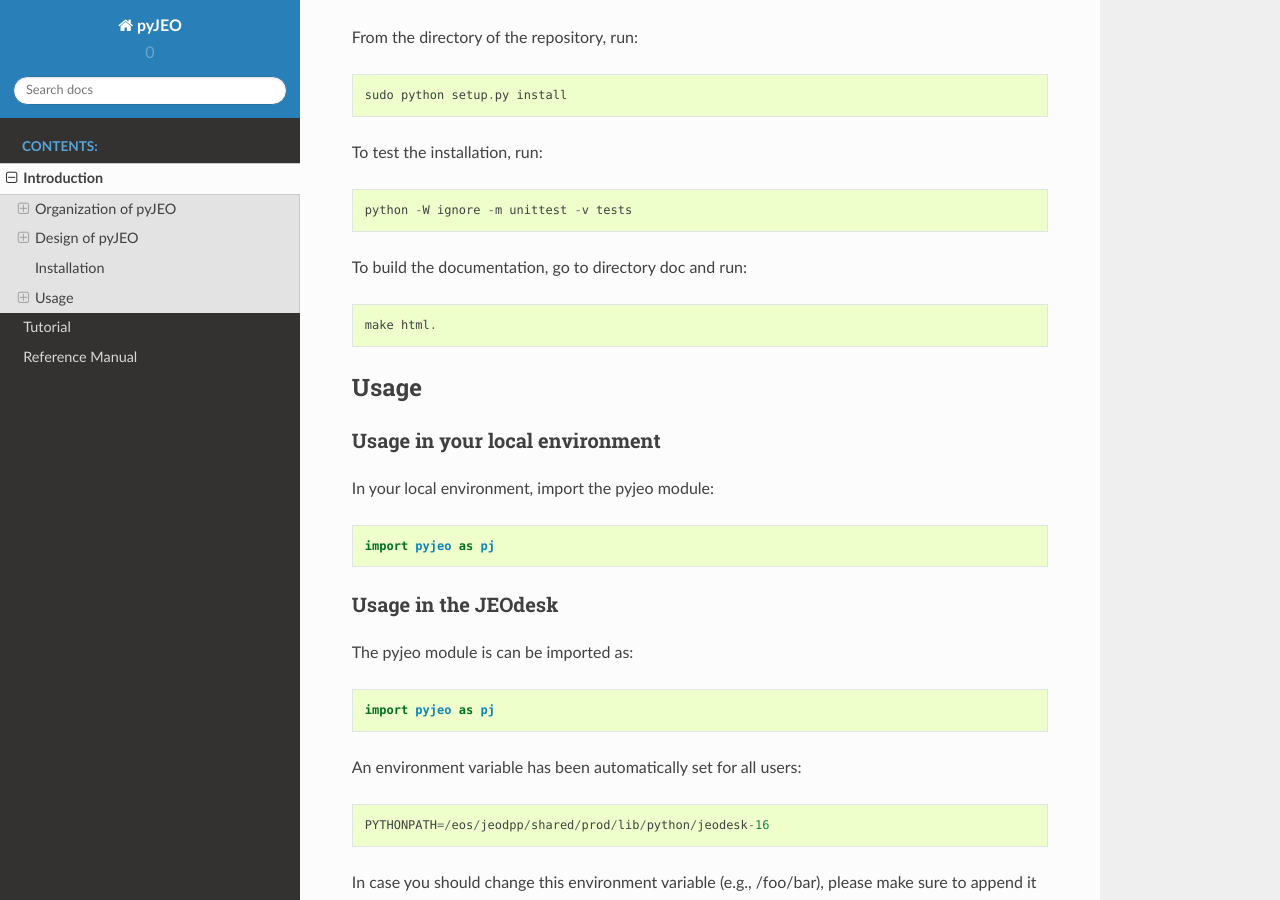
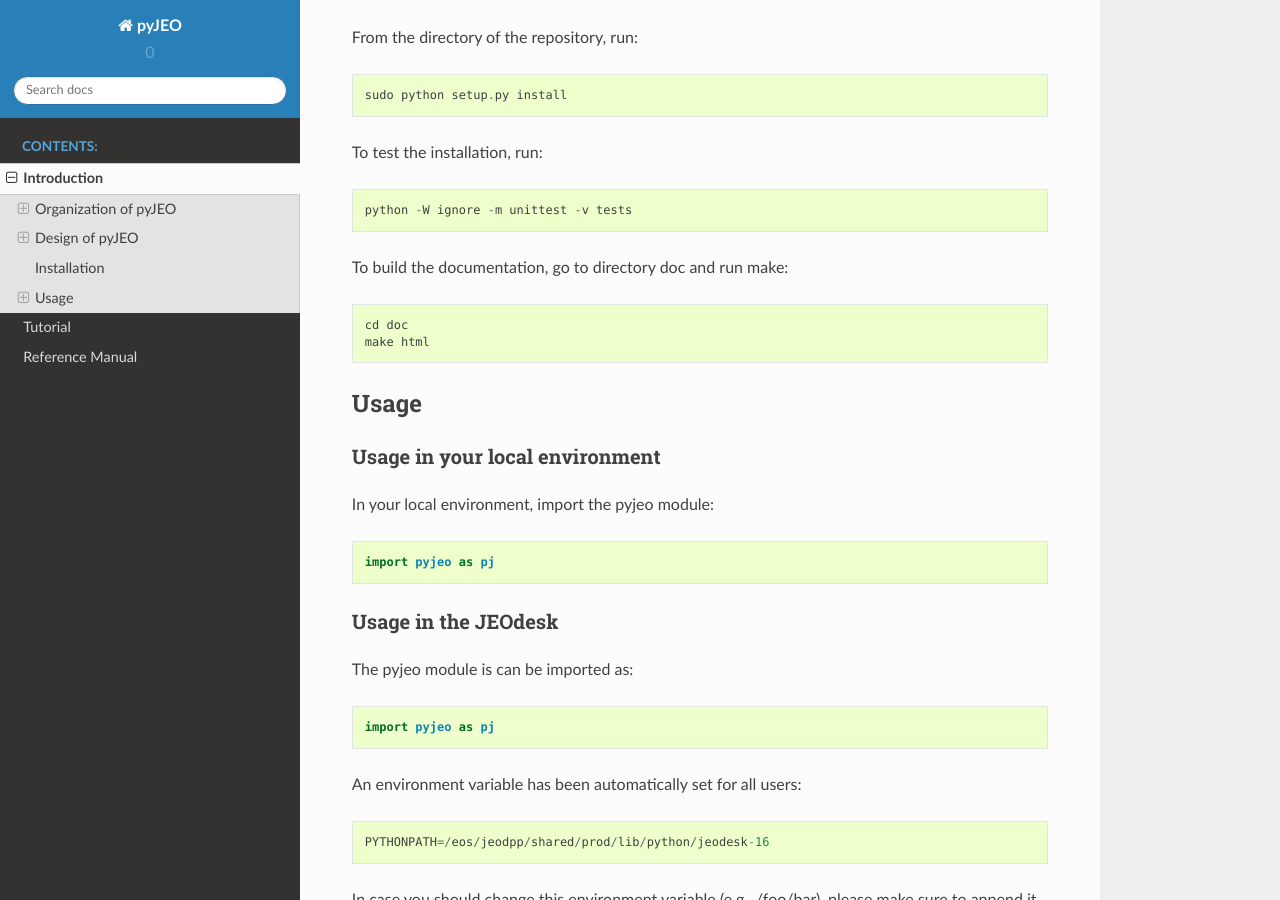
Before and after one commit to ec-jrc/jeolib-pyjeo, a Sphinx documentation site: the page built from doc/1_intro.rst, in a window 1280 px wide and 900 px high, scrolled down 2724 px. Built offline with Sphinx 7.4.7 and the Read the Docs theme 2.0.0, drawn with Linux system fonts in a browser that asks for light colours.

Commit message:
make manual to create docs more explicible

```diff
--- a/doc/1_intro.rst
+++ b/doc/1_intro.rst
@@ -82,9 +82,10 @@ To test the installation, run::
 
   python -W ignore -m unittest -v tests
 
-To build the documentation, go to directory doc and run::
+To build the documentation, go to directory doc and run make::
 
-  make html.
+  cd doc
+  make html
 
 Usage
 -----
```
